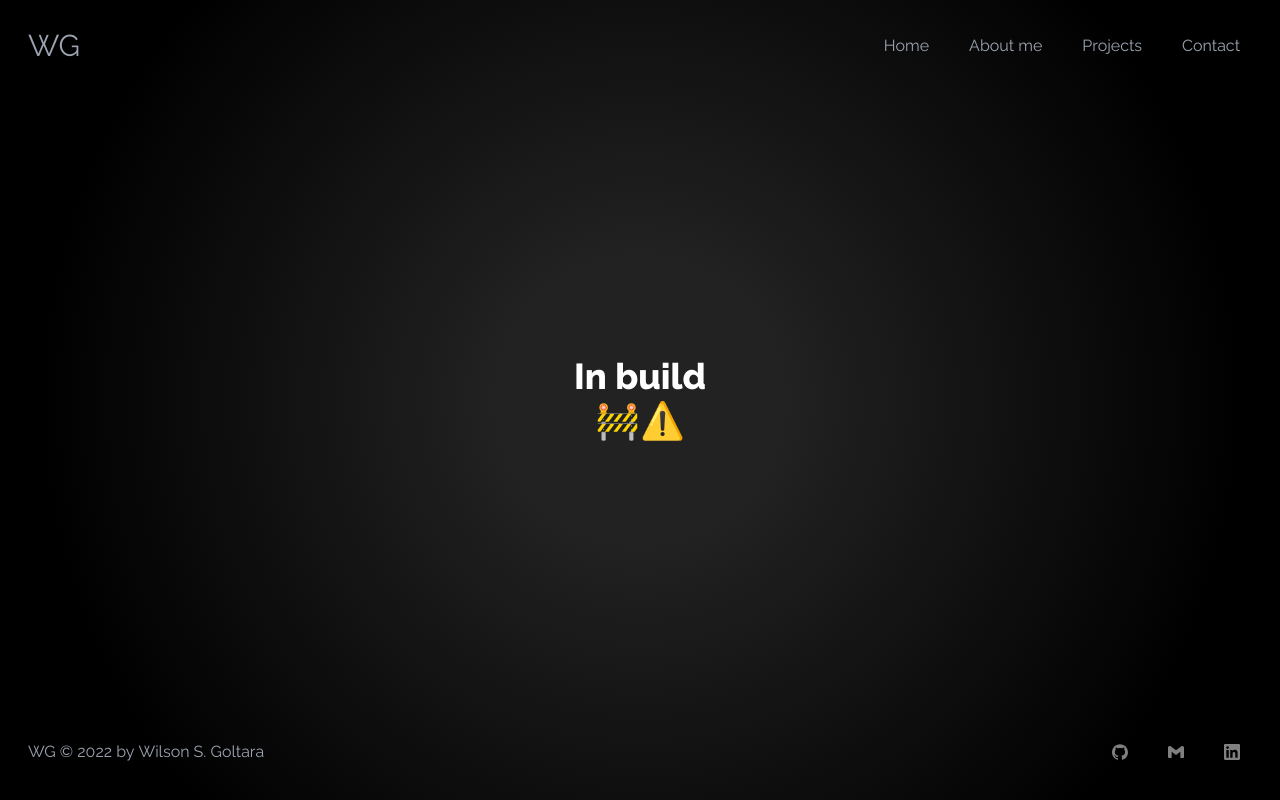
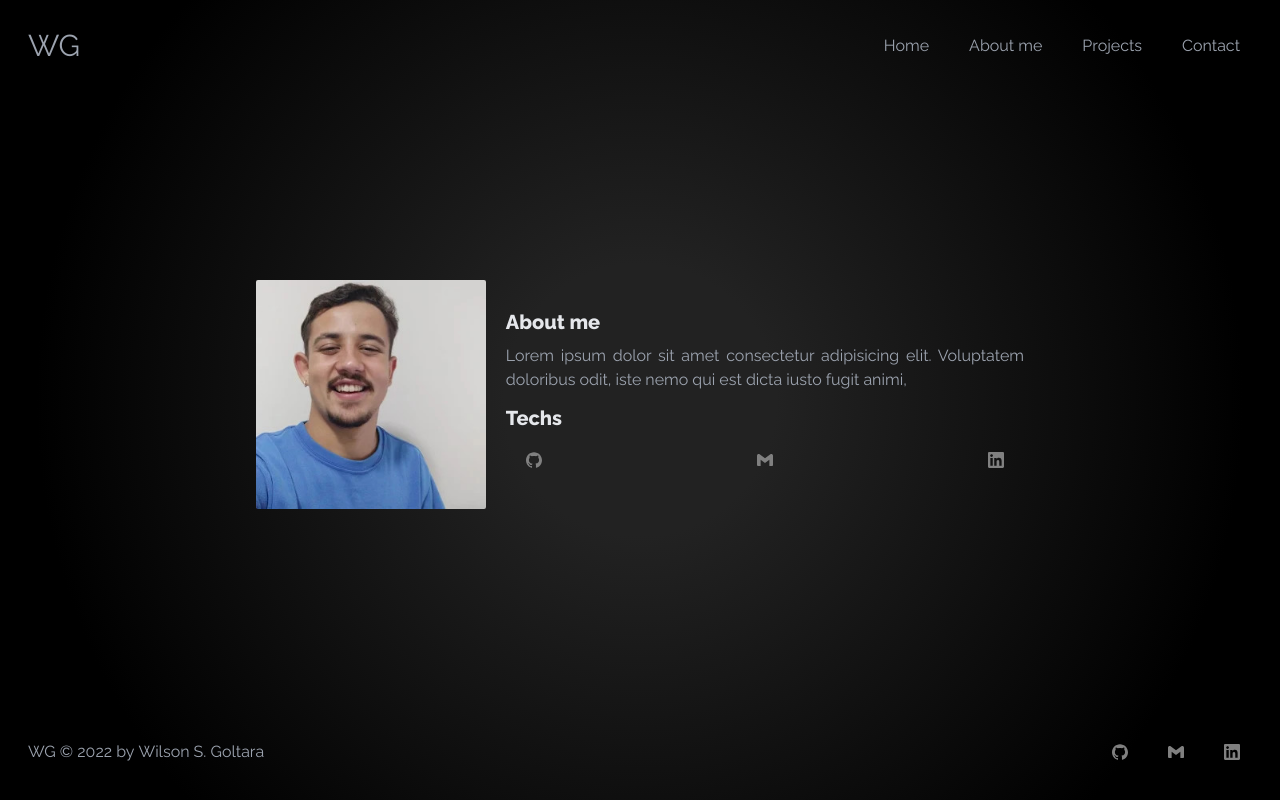
Before and after one commit to wilsongoltara/portfolio-nextjs, a Next.js app: page /about in a window 1280 px wide. Built offline with nearby package versions, Linux system fonts and the light colour scheme.

Commit message:
[FEAT]: Add layout content about me

```diff
--- /dev/null
+++ b/components/global/ContentAboutMe.tsx
@@ -0,0 +1,28 @@
+import me from '@assets/me.jpg';
+import icons from '@lib/icons';
+import Image from 'next/image';
+import Shared from './Shared';
+
+export default function ContentAboutMe() {
+  return (
+    <div className="flex flex-col sm:flex-row justify-between items-center w-4/6 max-w-3xl">
+      <div className="mr-5">
+        <Image src={me} alt='me' className="rounded-sm" height={400} width={400}/>
+      </div>
+      <div className='flex flex-col text-justify'>
+        <div className='mb-3'>
+          <h2 className='text-xl text-gray-200 font-bold mb-2'>About me</h2>
+          <p className='text-sm md:text-base'>
+            Lorem ipsum dolor sit amet consectetur adipisicing elit.
+            Voluptatem doloribus odit,
+            iste nemo qui est dicta iusto fugit animi,
+          </p>
+        </div>
+        <div>
+          <h2 className='text-xl text-gray-200 font-bold'>Techs</h2>
+          <Shared icons={icons} />
+        </div>
+      </div>
+    </div>
+  );
+}
--- a/components/global/ContentContact.tsx
+++ b/components/global/ContentContact.tsx
@@ -2,7 +2,7 @@ import { ContactsProps } from '@interfaces/props';
 
 export default function ContentContact({ contacts }: ContactsProps) {
   return (
-    <article className='section-center'>
+    <div>
       {contacts.map(({ typeContact, contact }, index) => (
         <div key={index} className='mb-5'>
           <p className='text-lg md:text-xl text-gray-200 font-semibold'>
@@ -11,6 +11,6 @@ export default function ContentContact({ contacts }: ContactsProps) {
           <p>{contact}</p>
         </div>
       ))}
-    </article>
+    </div>
   );
 }
--- a/components/global/Footer/index.tsx
+++ b/components/global/Footer/index.tsx
@@ -1,6 +1,6 @@
 import icons from '@lib/icons';
 import Copyright from './Copyright';
-import Shared from './Shared';
+import Shared from '../Shared';
 
 export default function Footer() {
   return (
--- a/components/global/InBuild.tsx
+++ /dev/null
@@ -1,13 +0,0 @@
-const InBuild = () => {
-  return (
-    <article className='flex flex-col justify-center items-center gap-1 h-full w-full text-center text-4xl text-white font-bold'>
-      <h1>In build</h1>
-      <p>
-        <span>🚧</span>
-        <span>⚠️</span>
-      </p>
-    </article>
-  );
-};
-
-export default InBuild;
--- a/pages/about.tsx
+++ b/pages/about.tsx
@@ -1,17 +1,16 @@
-import InBuild from '@components/global/InBuild';
-import { NextPage } from 'next';
+import ContentAboutMe from '@components/global/ContentAboutMe';
 import Head from 'next/head';
 
-const About: NextPage = () => {
+export default function About() {
   return (
     <>
       <Head>
         <title>About me - Build</title>
-        <meta name="description" content="About me" />
+        <meta name="description" content="About me" key="desc" />
       </Head>
-      <InBuild />
+      <section className='flex justify-center'>
+        <ContentAboutMe />
+      </section>
     </>
   );
-};
-
-export default About;
+}
--- a/tailwind.config.js
+++ b/tailwind.config.js
@@ -5,7 +5,11 @@ module.exports = {
     './components/**/*.{js,ts,jsx,tsx}',
   ],
   theme: {
-    extend: {},
+    extend: {
+      backgroundImage: {
+        me: 'url(\'/assets/me.jpg\')',
+      },
+    },
   },
   plugins: [require('@tailwindcss/aspect-ratio')],
 };
```
Also changed, not shown: assets/me.jpg (added), components/global/Shared.tsx (renamed from components/global/Footer/Shared.tsx).
